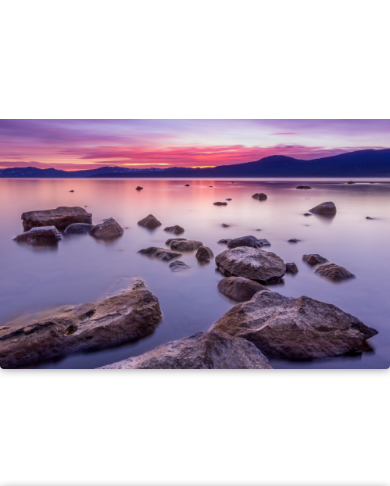
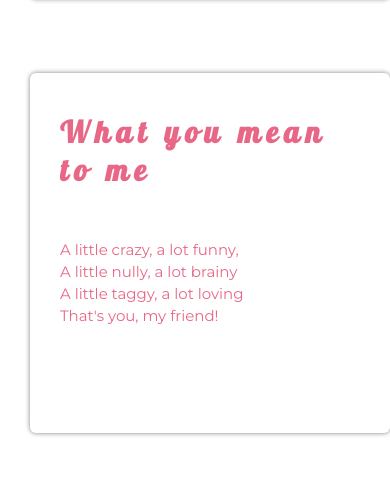
Before and after one commit to GranFariduz/HappyBirthday2, a PHP site: page / in a window 390 px wide. Shown: the part 1958-2444 px from the top of the page. Run offline with PHP 8.4, Linux system fonts and the light colour scheme.

Commit message:
Added animations and responsive design

```diff
--- a/css/style.css
+++ b/css/style.css
@@ -26,7 +26,7 @@
 .section-content-heading {
     font-family: 'Lobster';
     font-size: 30px;
-    letter-spacing: 10px;
+    letter-spacing: 6px;
 }
 
 .section-content {
@@ -43,11 +43,11 @@
 }
 
 .shadow {
-    box-shadow: 0px 0px 10px 0px grey;
+    box-shadow: 0px 0px 5px 0px grey;
 }
 
 .radius {
-    border-radius: 4px;
+    border-radius: 6px;
 }
 
 .section-margin {
@@ -118,37 +118,44 @@
 }
 
 section {
-    display: flex;
-    height: 500px;
-    width: 100%;
-    flex-wrap: wrap;
+    display: inline-block;
+    width: 400px;
+    height: 400px;
 }
 
-section div {
-    flex-grow: 1;
-    min-width: 400px;
+.type1 {
+    padding: 30px;
+    margin: 0px 100px 100px 200px;
 }
 
-.type1 div:nth-child(1) {
-    background-image: url(../assets/nacho-rochon-423005-unsplash.jpg);
-    background-size: cover;
-    background-position: center;
-}
-.type1 div:nth-child(2) {
-    background-color: white;
+.type1 .section-content-heading {
+    margin-top: 30px;
 }
 
-.type2 div:nth-child(1) {
-    background-color: white;
-}
-.type2 div:nth-child(2) {
-    background-image: url(../assets/rodrigo-soares-487443-unsplash.jpg);
-    background-size: cover;
-    background-position: center;
+.type1 .section-content {
+    margin-top: 50px;
+    font-size: 15px;
+    line-height: 22px;
+    font-weight: 300;
+    width: 300px;
 }
 
-.quote {
-    outline: 2px solid red;
+.type2 {
+    margin-bottom: -20px;
+}
+
+.one {
+    background-image: url(https://i.pinimg.com/originals/e6/20/2e/e6202eb1e5adeb85b6d99b859c43d4ad.jpg);
+    background-size: cover;
+    background-repeat: no-repeat;
+    background-position: center center;
+}
+
+.two {
+    background-image: url(https://quotespics.net/wp-content/uploads/2016/08/Best-Birthday-Wishes-Quotes-friend-newquoteslife.blogspot.com_.jpg);
+    background-size: cover;
+    background-repeat: no-repeat;
+    background-position: center center;
 }
 
 /* Navbar styling */
@@ -240,7 +247,7 @@
     background-color: var(--pink);
     height: 70px;
     width: 70px;
-    border-radius: 50%;
+    border-radius: 5px;
     position: relative;
     box-shadow: 0px 0px 0px 0px var(--pink);
     transition: 0.3s cubic-bezier(0.25, 0.46, 0.45, 0.94);
@@ -250,22 +257,65 @@
 }
 
 footer:hover {
-    box-shadow: 0px 0px 20px 2px var(--pink);
+    box-shadow: 0px 0px 15px 2px var(--pink);
     background-color: white;
 }
 
 footer div {
     position: absolute;
     font-family: 'Lobster';
-    font-size: 24px;
+    font-size: 28px;
     color: white;
     left: 50%;
     top: 50%;
-    margin-top: -17px;
-    margin-left: -12px;
+    margin-top: -19px;
+    margin-left: -17px;
+    transform: rotate(-90deg);
+    font-weight: bolder;
     transition: 0.3s cubic-bezier(0.455, 0.03, 0.515, 0.955);
 }
 
 footer:hover .arrow{
     color: var(--pink);
 }
+
+/* Responsive CSS */
+/* ------------------------- */
+
+@media screen and (max-width: 480px) {
+
+    /* Section heading styles */
+    .section-heading h1 {
+        font-size: 30px;
+    }
+    .section-heading div {
+        width: 70px;
+        height: 6px;
+    }
+
+    /* Section styles */
+    .type1 {
+        margin: 0px 0px 0px 30px;
+        height: 300px;
+        width: 300px;
+    }
+    .type1 .section-content-heading {
+        margin-top: 10px;
+    }
+
+    .type2 {
+        margin: 70px 0px 70px 30px;
+        height: 340px;
+        width: 360px;
+    }
+
+    .section-content-heading {
+        letter-spacing: 6px;
+    }
+
+    /* Footer styles */
+    footer {
+        transform: scale(0.8);
+    }
+
+}
--- a/index.html
+++ b/index.html
@@ -4,6 +4,7 @@
     <meta charset="UTF-8">
     <meta name="viewport" content="width=device-width, initial-scale=1.0">
     <meta http-equiv="X-UA-Compatible" content="ie=edge">
+    <link rel="stylesheet" href="https://cdnjs.cloudflare.com/ajax/libs/animate.css/3.7.0/animate.min.css">
     <!-- Custom CSS -->
     <link rel="stylesheet" href="./css/style.css">
     <title>Happy Birthday</title>
@@ -31,7 +32,7 @@
 
         <!-- header starts -->
         <header>
-            <div class="header-box">
+            <div class="header-box wow slideInLeft">
                 <span></span>
                 <div>
                     <p>Happy Birthday,</p>
@@ -45,44 +46,47 @@
             <h1>For You</h1>
             <div></div>
         </div>
-        <section class="type1 shadow radius">
-            <div></div>
+
+        <section class="type1 shadow radius wow bounceInUp">
             <div class="quote">
-                <h2 class="section-content-heading">Always Beautiful</h2>
+                <h2 class="section-content-heading">Special</h2>
                 <div class="section-content">
-                    Lorem ipsum dolor sit amet, consectetur adipiscing elit. Maecenas viverra, tellus in gravida condimentum, libero nibh maximus risus, vitae laoreet orci sapien feugiat risus. Phasellus erat risus, varius at sem sit at
+                    Birthdays come around every year, but friends like you come once in a lifetime. I'm so glad you came into my life. Best wishes on your special day!
                 </div>
             </div>
         </section>
 
-        <section class="type2 shadow section-margin radius">
+        <section class="type2 shadow section-margin radius one wow jackInTheBox">
             <div></div>
             <div></div>
         </section>
-
-        <section class="type1 shadow section-margin radius">
-            <div></div>
+        <br>
+        <section class="type1 shadow section-margin radius wow bounceInLeft">
             <div class="quote">
-                <h2 class="section-content-heading">Always Beautiful</h2>
+                <h2 class="section-content-heading">What you mean to me</h2>
                 <div class="section-content">
-                    Lorem ipsum dolor sit amet, consectetur adipiscing elit. Maecenas viverra, tellus in gravida condimentum, libero nibh maximus risus, vitae laoreet orci sapien feugiat risus. Phasellus erat risus, varius at sem sit at
+                    A little crazy, a lot funny, <br>
+                    A little nully, a lot brainy <br>
+                    A little taggy, a lot loving <br>
+                    That's you, my friend!
                 </div>
             </div>
         </section>
 
-        <section class="type2 shadow section-margin radius">
+        <section class="type2 shadow section-margin radius two wow zoomInDown">
             <div></div>
             <div></div>
         </section><!-- sections end -->
 
         <!-- Footer starts -->
         <footer>
-            <div class="arrow">&#9650;</div>
+            <div class="arrow">&NestedGreaterGreater;</div>
         </footer>
         <!-- Footer Ends -->
 
     </div> <!-- main-container Ends -->
 
+    <script src="https://cdnjs.cloudflare.com/ajax/libs/wow/1.1.2/wow.min.js"></script>
     <script src='./js/index.js'></script>
 
 </body>
--- a/js/index.js
+++ b/js/index.js
@@ -1,3 +1,5 @@
+new WOW().init();
+
 //Variables
 const loaderDiv = document.querySelector('.loader');
 const loader = document.querySelector('.loader div');
@@ -41,7 +43,7 @@
 
     let scrollVal = window.pageYOffset;
     const interval = setInterval(function smooth() {
-        scrollVal -= 17;
+        scrollVal -= 24;
         window.scroll(0, scrollVal);
 
         if(scrollVal <= 0) {
```
